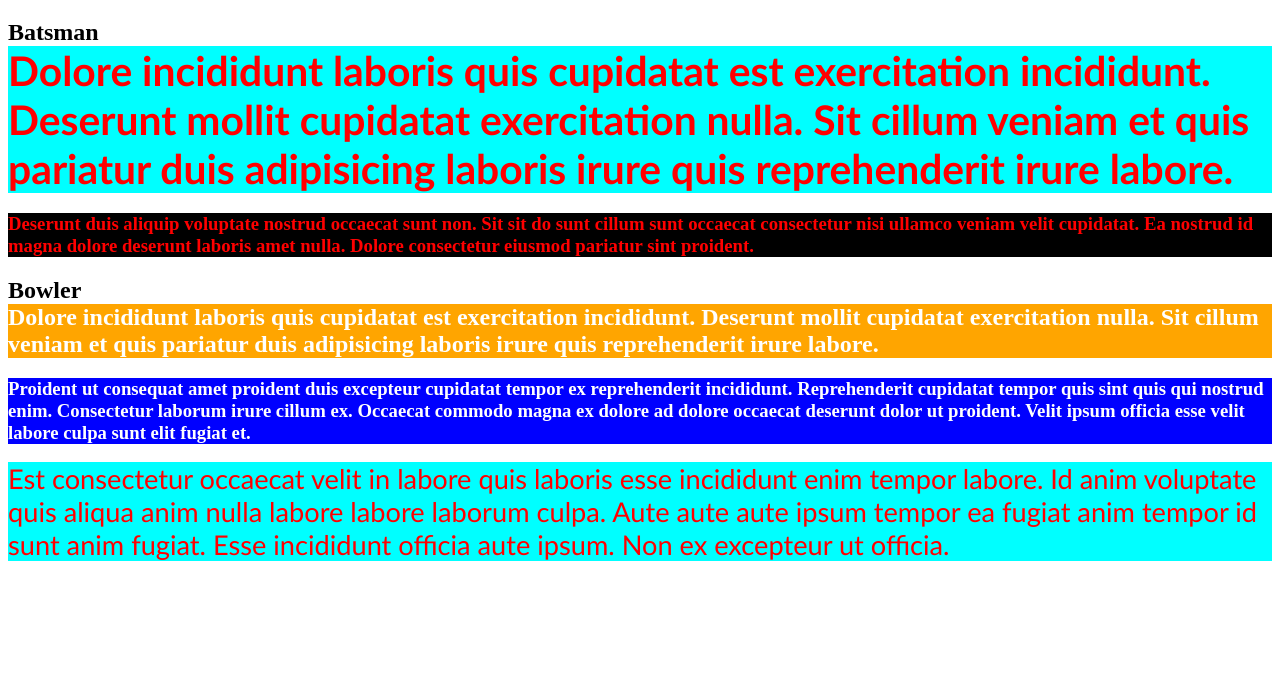
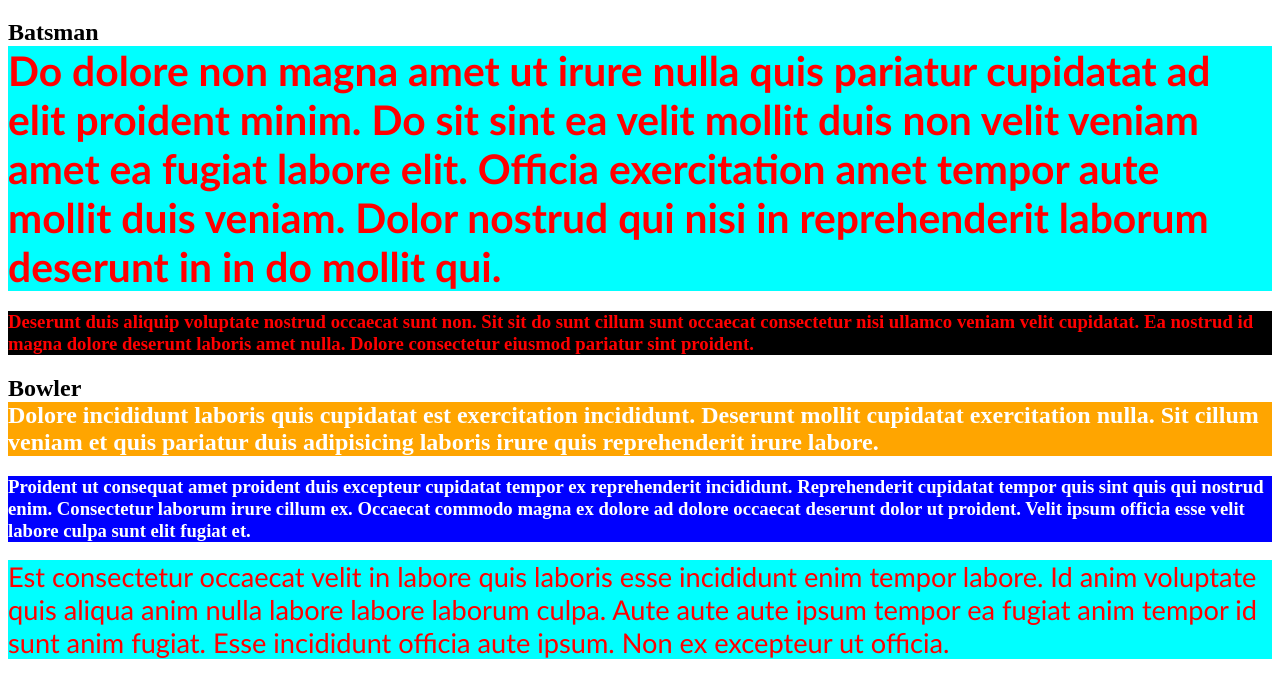
Before and after one commit to malikme3/meraki-home-work, a plain HTML site: page ravens/class-four/class-four.html in a window 1280 px wide. Shown: the part 61-758 px from the top of the page. Drawn offline with nearby package versions, Linux system fonts and the light colour scheme.

Commit message:
ravens-work

```diff
--- a/ravens/class-four/class-four.html
+++ b/ravens/class-four/class-four.html
@@ -16,8 +16,9 @@
           Batsman
 
           <div class="batsman">
-            Dolore incididunt laboris quis cupidatat est exercitation incididunt. Deserunt mollit cupidatat exercitation
-            nulla. Sit cillum veniam et quis pariatur duis adipisicing laboris irure quis reprehenderit irure labore.
+            Do dolore non magna amet ut irure nulla quis pariatur cupidatat ad elit proident minim. Do sit sint ea velit
+            mollit duis non velit veniam amet ea fugiat labore elit. Officia exercitation amet tempor aute mollit duis
+            veniam. Dolor nostrud qui nisi in reprehenderit laborum deserunt in in do mollit qui.
           </div>
         </h2>
         <h3>
```
Also changed, not shown: ravens/class-four/class-four-01.html (+1 -1 lines), ravens/class-four/class.four.js (+6 -1 lines).
